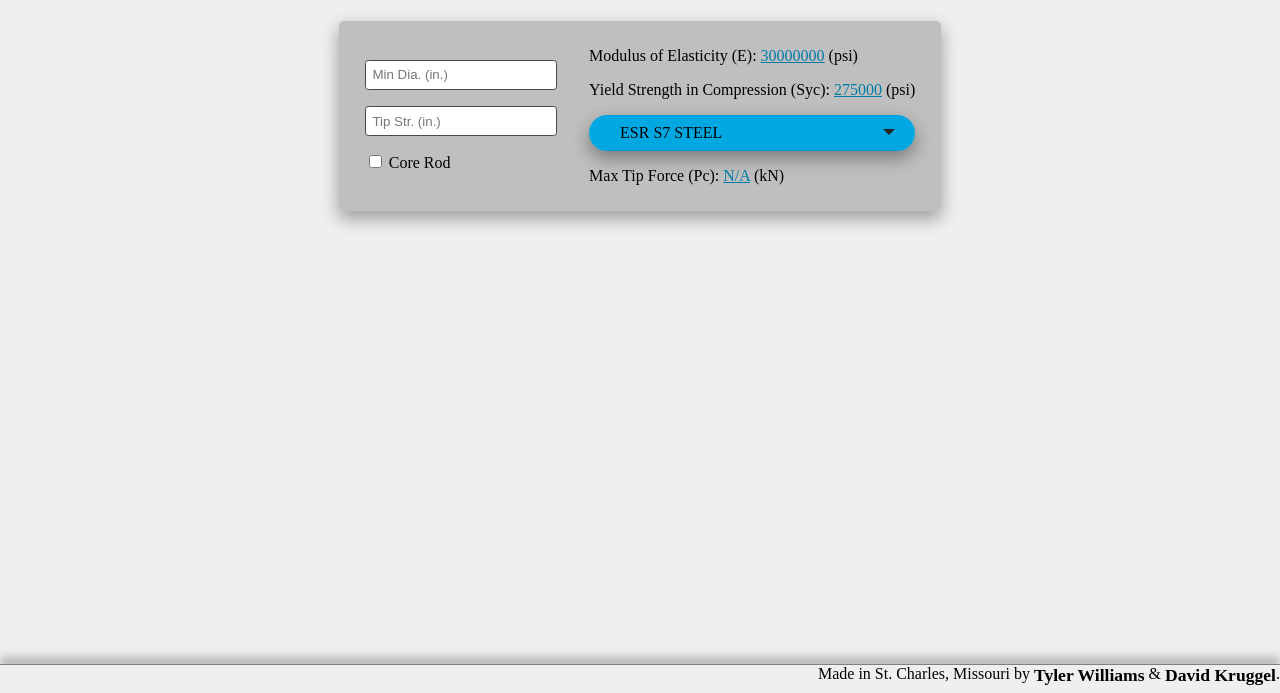
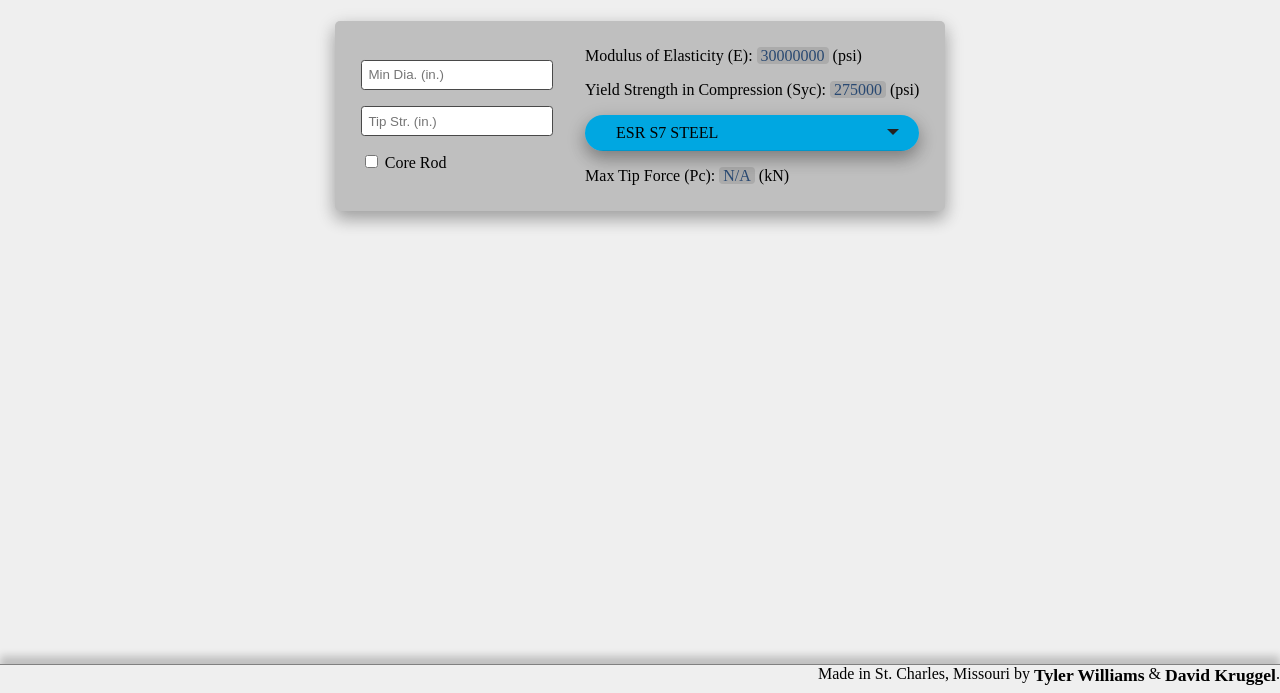
Before and after one commit to Tdub147/NatoliRoot, a plain HTML site: page common/bending.html in a window 1280 px wide. Shown: the part 107-800 px from the top of the page. Drawn offline with nearby package versions, Linux system fonts and the light colour scheme; a web font is replaced by a local one.

Commit message:
changed bending styling a little

```diff
--- a/css/bending.css
+++ b/css/bending.css
@@ -23,8 +23,11 @@ div{
 }
 
 span{
-    color: #007ea7;
-    text-decoration: underline;
+    color: rgb(41, 73, 114);
+    background-color: rgb(171,171,171);
+    padding: 0 0.25em 0 0.25em;
+    border-radius: 0.25em;
+    /* text-decoration: underline; */
 }
 
 @media screen and (max-width: 40.9em) {
```
